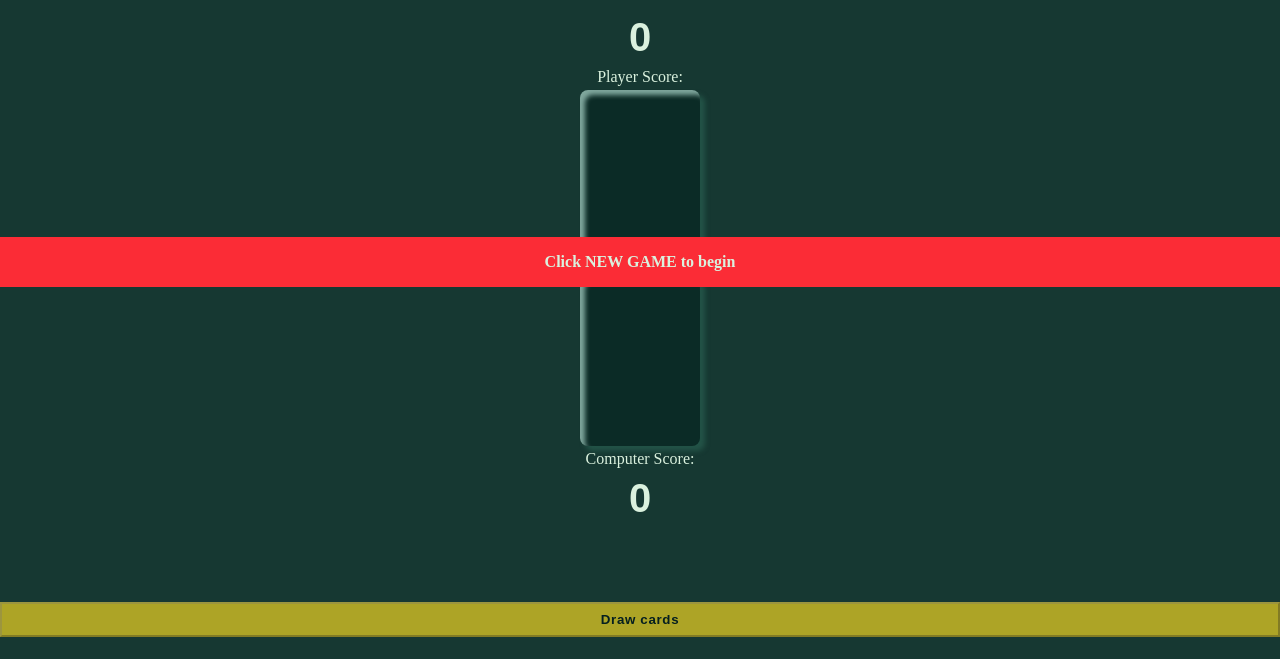
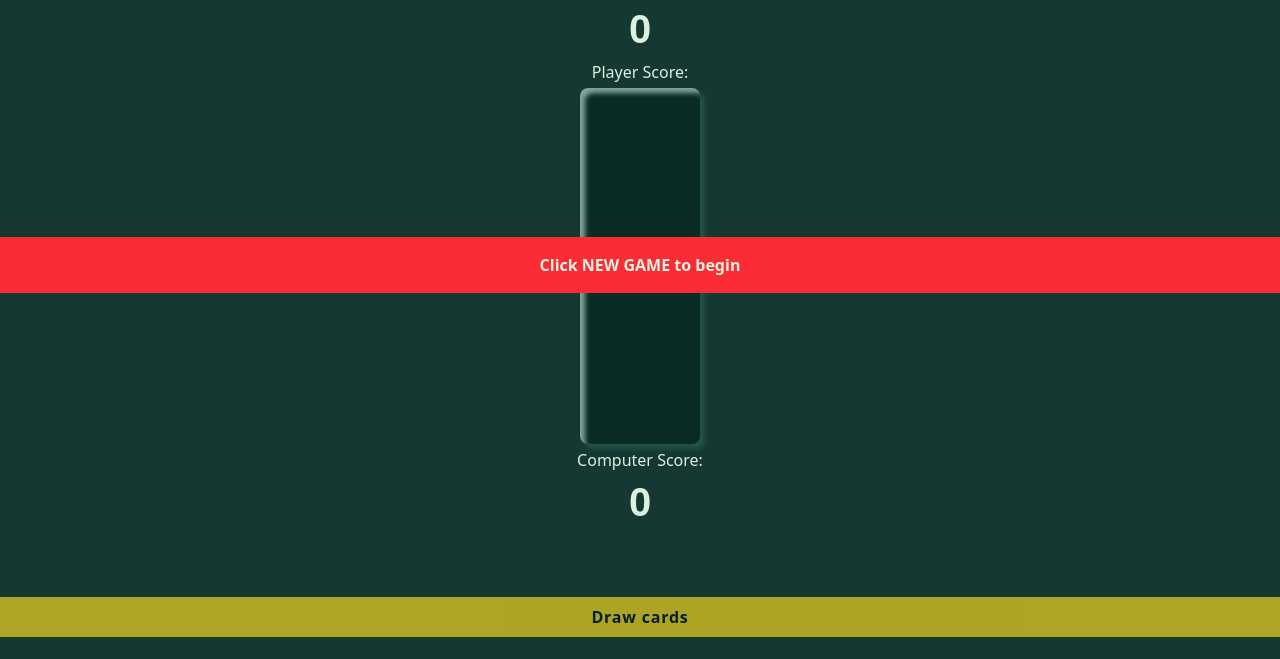
Before and after one commit to Walshwade-dev/scribcardgame, a website built with Vite: page index.html in a window 1280 px wide. Shown: the part 163-822 px from the top of the page. Built offline with nearby package versions, Linux system fonts and the light colour scheme; a web font is replaced by a local one.

Commit message:
fixing taiwindcss rendering

```diff
--- a/src/style.css
+++ b/src/style.css
@@ -1,8 +1,6 @@
 @import url('https://fonts.googleapis.com/css2?family=Poiret+One&family=Tourney:ital,wght@0,100..900;1,100..900&display=swap');
 
-@import "tailwindcss/theme";
-@import "tailwindcss/utilities";
-
+@import "tailwindcss";
 
 
 header h1 {
```
